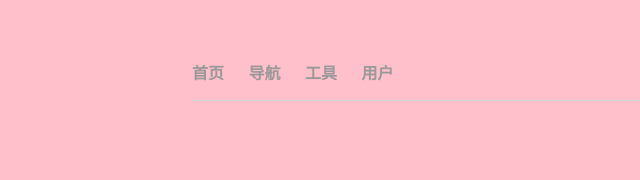
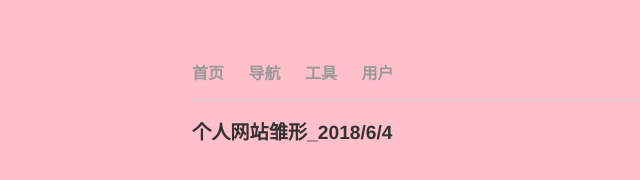
Before and after one commit to nanmu-yuan/nanmu-yuan.github.io, a plain HTML site: page index.html in a window 1280 px wide. Shown: the whole page, without its empty margins (0-640 px from the left). Drawn offline with Linux system fonts and the light colour scheme.

Commit message:
Update index.html

```diff
--- a/index.html
+++ b/index.html
@@ -19,7 +19,7 @@
         </div><!-- /.container -->
         <footer>
             <ul>
-
+                <p>个人网站雏形_2018/6/4</p>
             </ul>
         </footer>
     </body>
```
